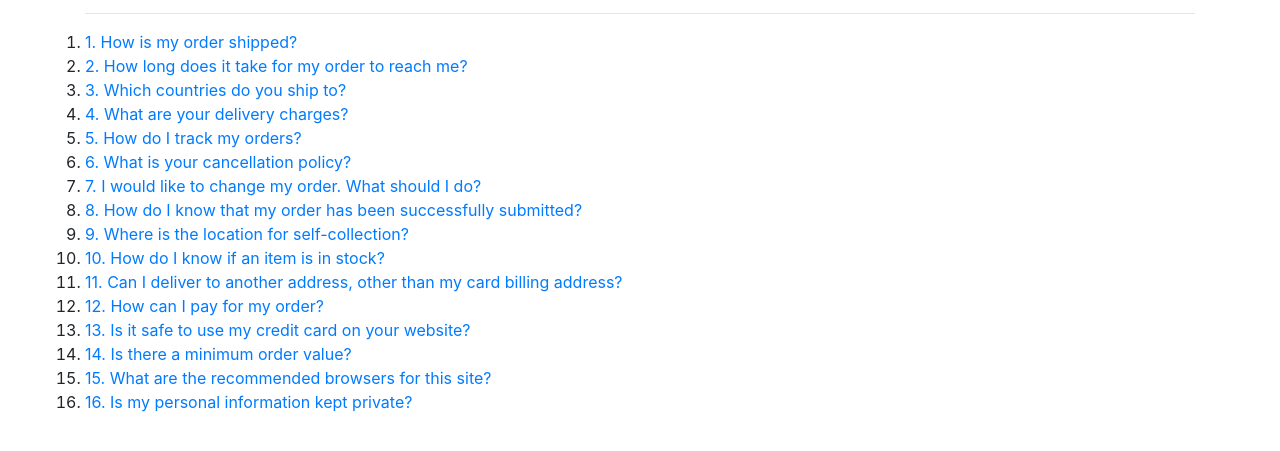
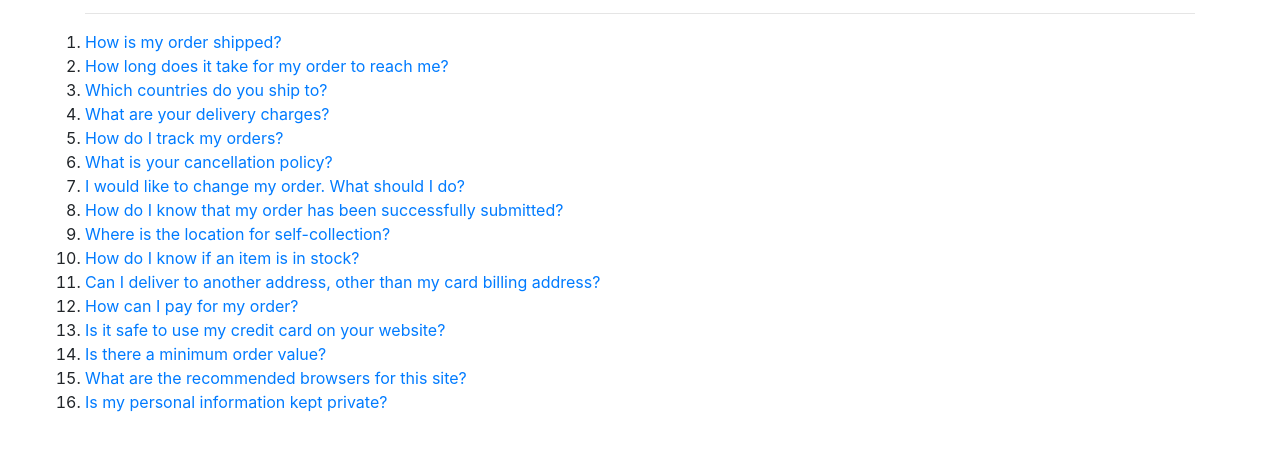
Before and after one commit to Serbestien/qce, a plain HTML site: page faq.html in a window 1280 px wide. Shown: the part 207-658 px from the top of the page. Drawn offline with nearby package versions, Linux system fonts and the light colour scheme.

Commit message:
Remove list number

```diff
--- a/faq.html
+++ b/faq.html
@@ -56,22 +56,22 @@
         <hr>
         <ol id="faq" style="padding-left:0">
 
-            <li><a href="#1">1. How is my order shipped?</a></li>
-            <li><a href="#2">2. How long does it take for my order to reach me?</a></li>
-            <li><a href="#3">3. Which countries do you ship to?</a></li>
-            <li><a href="#4">4. What are your delivery charges?</a></li>
-            <li><a href="#5">5. How do I track my orders?</a></li>
-            <li><a href="#6">6. What is your cancellation policy?</a></li>
-            <li><a href="#7">7. I would like to change my order. What should I do?</a></li>
-            <li><a href="#8">8. How do I know that my order has been successfully submitted?</a></li>
-            <li><a href="#9">9. Where is the location for self-collection?</a></li>
-            <li><a href="#10">10. How do I know if an item is in stock?</a></li>
-            <li><a href="#11">11. Can I deliver to another address, other than my card billing address?</a></li>
-            <li><a href="#12">12. How can I pay for my order?</a></li>
-            <li><a href="#13">13. Is it safe to use my credit card on your website?</a></li>
-            <li><a href="#14">14. Is there a minimum order value?</a></li>
-            <li><a href="#15">15. What are the recommended browsers for this site?</a></li>
-            <li><a href="#16">16. Is my personal information kept private?</a></li>
+            <li><a href="#1">How is my order shipped?</a></li>
+            <li><a href="#2">How long does it take for my order to reach me?</a></li>
+            <li><a href="#3">Which countries do you ship to?</a></li>
+            <li><a href="#4">What are your delivery charges?</a></li>
+            <li><a href="#5">How do I track my orders?</a></li>
+            <li><a href="#6">What is your cancellation policy?</a></li>
+            <li><a href="#7">I would like to change my order. What should I do?</a></li>
+            <li><a href="#8">How do I know that my order has been successfully submitted?</a></li>
+            <li><a href="#9">Where is the location for self-collection?</a></li>
+            <li><a href="#10">How do I know if an item is in stock?</a></li>
+            <li><a href="#11">Can I deliver to another address, other than my card billing address?</a></li>
+            <li><a href="#12">How can I pay for my order?</a></li>
+            <li><a href="#13">Is it safe to use my credit card on your website?</a></li>
+            <li><a href="#14">Is there a minimum order value?</a></li>
+            <li><a href="#15">What are the recommended browsers for this site?</a></li>
+            <li><a href="#16">Is my personal information kept private?</a></li>
         </ol>
 
         <br>
```
